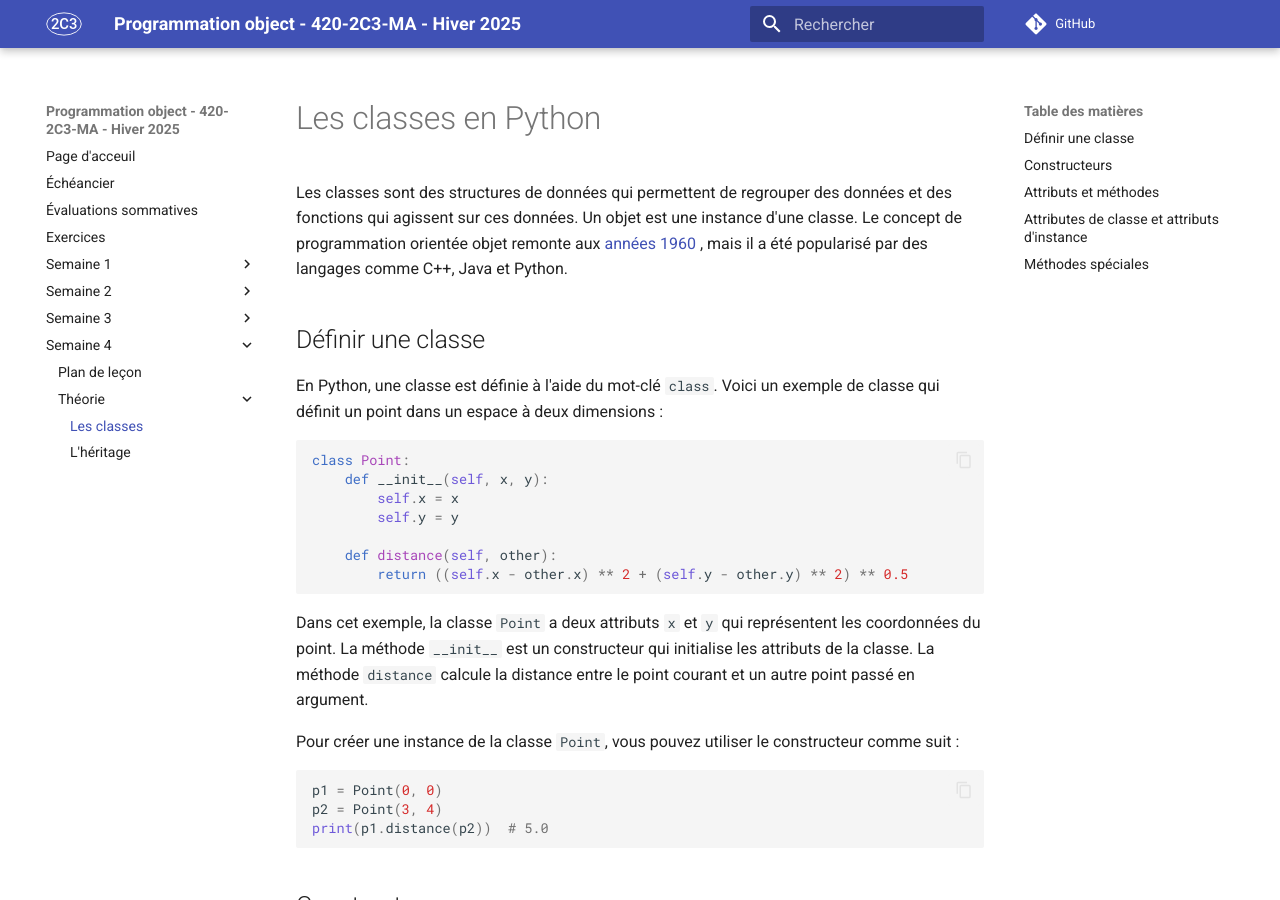
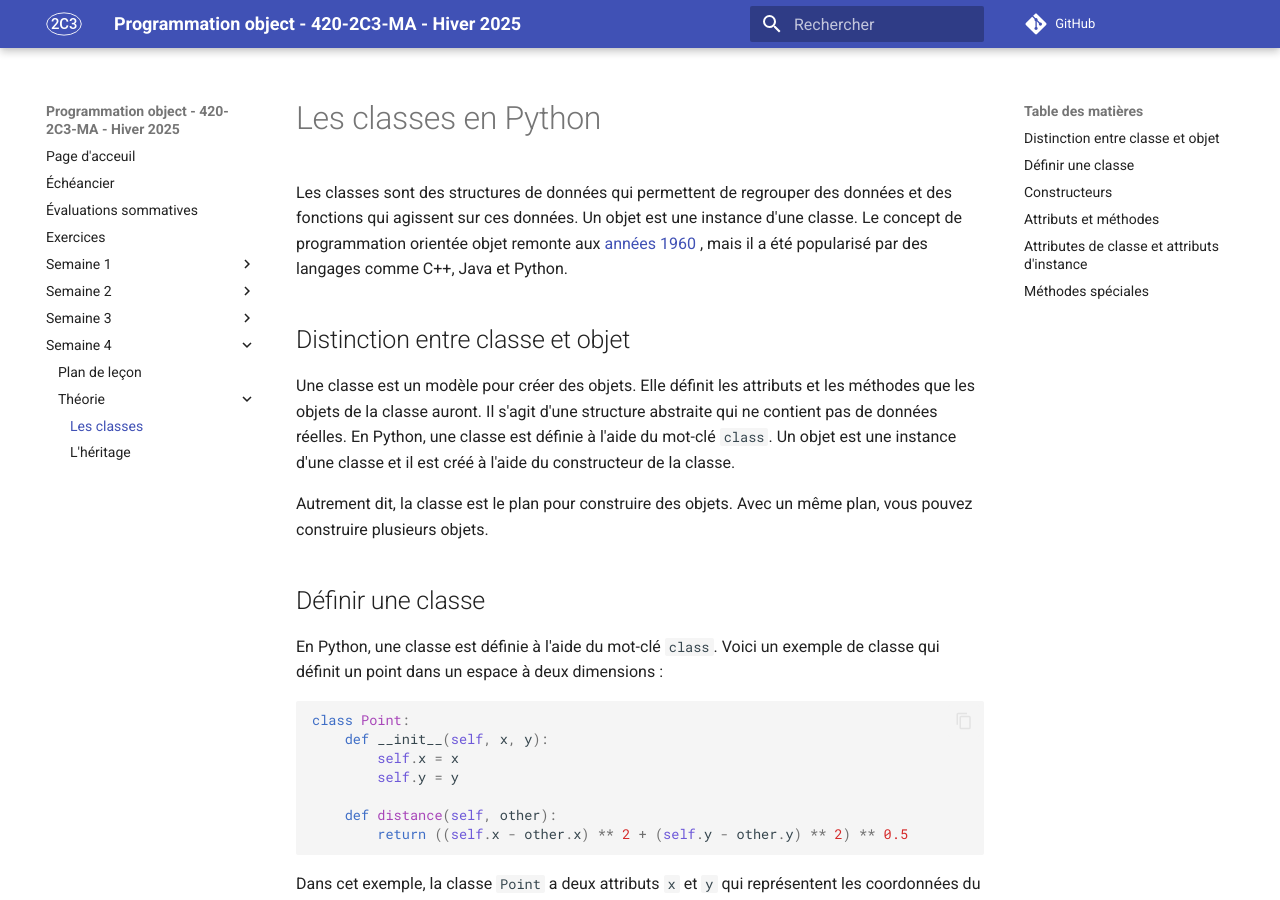
Before and after one commit to archambaultv-prof/2025H-420-2C3-MA, an MkDocs documentation site: the page built from docs/semaine_04/theorie/01_classes.md, in a window 1280 px wide and 900 px high. Built offline with MkDocs 1.6.1 and Material for MkDocs 9.7.7, drawn with Linux system fonts in a browser that asks for light colours; comment, search, counter and statistics services are not loaded.

Commit message:
Ajout d'une section sur la distinction entre classe et objet dans la documentation de la semaine 4

```diff
--- a/docs/semaine_04/theorie/01_classes.md
+++ b/docs/semaine_04/theorie/01_classes.md
@@ -5,6 +5,17 @@ données et des fonctions qui agissent sur ces données. Un objet est une instan
 d'une classe. Le concept de programmation
 orientée objet remonte aux [années 1960](https://fr.wikipedia.org/wiki/Programmation_orient%C3%A9e_objet)
 , mais il a été popularisé par des langages comme C++, Java et Python.
+
+## Distinction entre classe et objet
+
+Une classe est un modèle pour créer des objets. Elle définit les attributs et
+les méthodes que les objets de la classe auront. Il s'agit d'une structure
+abstraite qui ne contient pas de données réelles. En Python, une classe est
+définie à l'aide du mot-clé `class`. Un objet est une instance d'une classe et
+il est créé à l'aide du constructeur de la classe.
+
+Autrement dit, la classe est le plan pour construire des objets. Avec un même plan,
+vous pouvez construire plusieurs objets.
 
 ## Définir une classe
 
```
